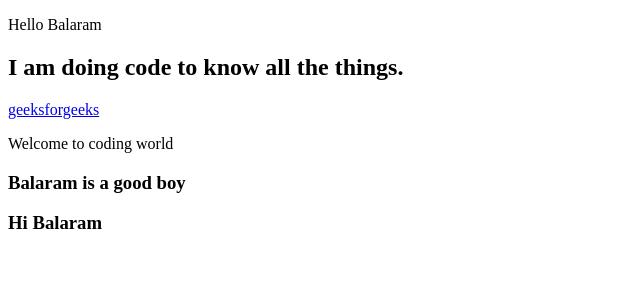
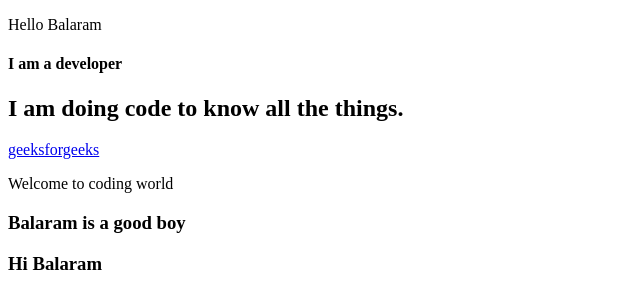
Before and after one commit to balaramsabat/Learning-Javascript, a plain HTML site: page index.html in a window 1280 px wide. Shown: the whole page, without its empty margins (0-640 px from the left). Drawn offline with Linux system fonts and the light colour scheme.

Commit message:
parent child attribute

```diff
--- a/index.html
+++ b/index.html
@@ -6,8 +6,9 @@
     <title>Document</title>
 </head>
 <body>
-    <div class="content"></div>
+    <div class="content">
     <p>Hello Balaram</p>
+    <h4>I am a developer</h4>
     </div>
     <h2>  I am doing code to know all the things.  </h2>
     <a href="https://www.geeksforgeeks.org/"> geeksforgeeks</a>
```
Also changed, not shown: script.js (+13 -0 lines).
